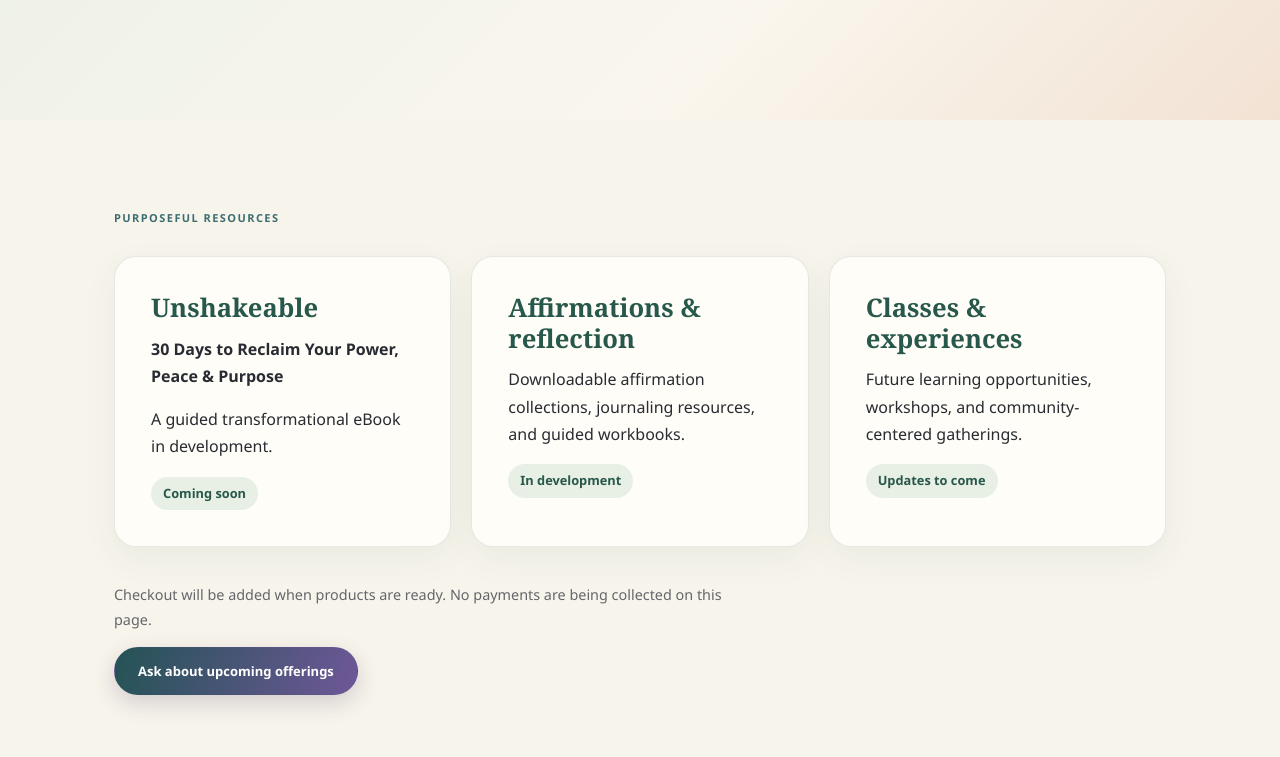
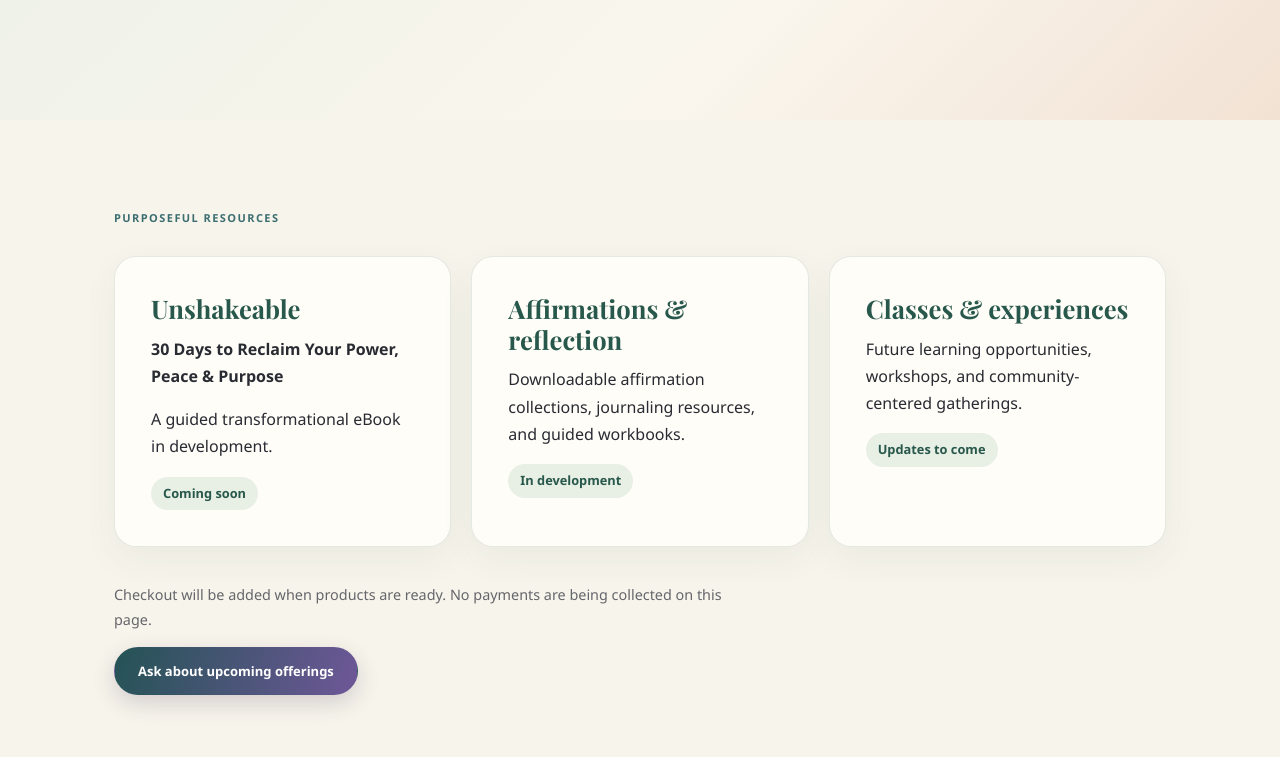
Before and after one commit to shrondajeanine79-gif/on-purpose-with-purpose, a plain HTML site: page shop.html in a window 1280 px wide. Shown: the part 448-1205 px from the top of the page. Drawn offline with nearby package versions, Linux system fonts and the light colour scheme.

Commit message:
Load Playfair Display and Allura across website

```diff
--- a/shop.html
+++ b/shop.html
@@ -1,5 +1,5 @@
 <!DOCTYPE html>
-<html lang="en"><head><meta charset="UTF-8"><meta name="viewport" content="width=device-width, initial-scale=1.0"><meta name="theme-color" content="#F5F0E1"><meta name="description" content="Shop & Learn — On Purpose With Purpose. A restorative community for wellness, growth, and connection."><title>Shop & Learn | On Purpose With Purpose</title><link rel="preconnect" href="https://fonts.googleapis.com"><link rel="preconnect" href="https://fonts.gstatic.com" crossorigin><link href="https://fonts.googleapis.com/css2?family=Alex+Brush&family=Allura&family=Parisienne&display=swap" rel="stylesheet"><link rel="stylesheet" href="assets/css/style.css?v=20261023-pages"><script src="assets/js/main.js" defer></script></head>
+<html lang="en"><head><meta charset="UTF-8"><meta name="viewport" content="width=device-width, initial-scale=1.0"><meta name="theme-color" content="#F5F0E1"><meta name="description" content="Shop & Learn — On Purpose With Purpose. A restorative community for wellness, growth, and connection."><title>Shop & Learn | On Purpose With Purpose</title><link rel="preconnect" href="https://fonts.googleapis.com"><link rel="preconnect" href="https://fonts.gstatic.com" crossorigin><link href="https://fonts.googleapis.com/css2?family=Allura&family=Playfair+Display:wght@400;500;600;700&family=Playfair+Display:wght@400;500;600;700&display=swap" rel="stylesheet"><link rel="stylesheet" href="assets/css/style.css?v=20261024-playfair"><script src="assets/js/main.js" defer></script></head>
 <body><a class="skip-link" href="#main-content">Skip to content</a><header class="site-header"><a class="brand" href="index.html" aria-label="On Purpose With Purpose home"><!-- Private brand sigil (intentionally not rendered): μ¹⁰ --><span class="brand-name">On Purpose<span>With Purpose</span></span></a><button class="menu-toggle" id="menu-toggle" type="button" aria-label="Open navigation" aria-controls="navigation" aria-expanded="false"><span></span><span></span><span></span></button><nav class="navigation" id="navigation" aria-label="Main navigation"><a href="index.html">Home</a>
 <a href="about.html">About</a>
 <a href="wellness.html">Wellness</a>
```
